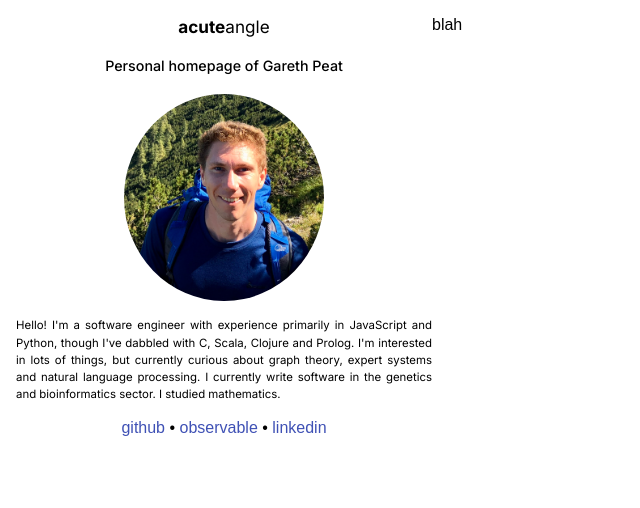
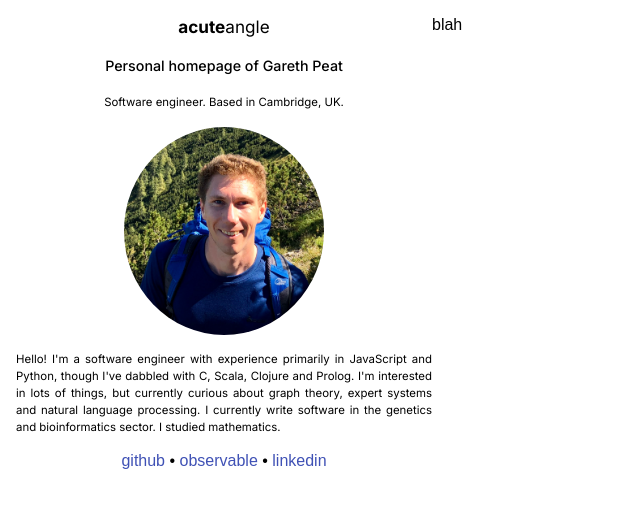
Before and after one commit to peatroot/acuteangle, a React (Create React App) app: page / in a window 1280 px wide. Shown: the top 508 px of the page, without its empty margins (0-640 px from the left). Built offline with nearby package versions, Linux system fonts and the light colour scheme.

Commit message:
Remove unused code

```diff
--- a/src/components/Biography.js
+++ b/src/components/Biography.js
@@ -3,18 +3,13 @@ import { makeStyles } from '@material-ui/core/styles';
 import { Grid, Avatar, Typography, Link } from '@material-ui/core';
 
 const useStyles = makeStyles({
-  avatar: {
-    margin: 10,
-  },
   bigAvatar: {
-    // margin: 10,
     width: '100%',
     height: '100%',
     maxWidth: '200px',
   },
 });
 
-// const Biography = () => <img src="headshot.jpg" width="100%" height="100%" />;
 const Biography = () => {
   const classes = useStyles();
   return (
@@ -34,6 +29,9 @@ const Biography = () => {
         <Typography variant="h6">Personal homepage of Gareth Peat</Typography>
       </Grid>
       <Grid item>
+        <Typography>Software engineer. Based in Cambridge, UK.</Typography>
+      </Grid>
+      <Grid item>
         <Avatar
           alt="Gareth Peat"
           src="headshot.jpg"
@@ -48,9 +46,6 @@ const Biography = () => {
           theory, expert systems and natural language processing. I currently
           write software in the genetics and bioinformatics sector. I studied
           mathematics.
-          {/* lorem ipsum lorem ipsum lorem ipsum lorem ipsum lorem ipsum lorem
-          ipsum lorem ipsum lorem ipsum lorem ipsum lorem ipsum lorem ipsum
-          lorem ipsum */}
         </Typography>
       </Grid>
       <Grid item>
```
